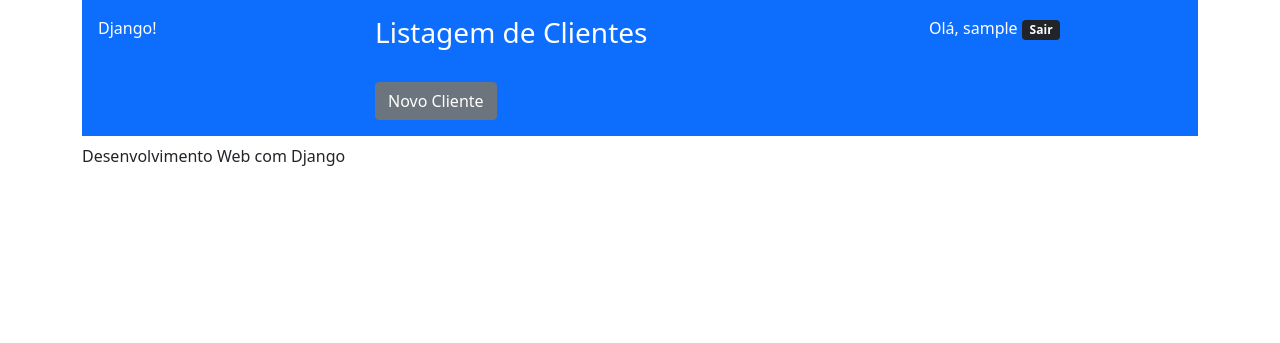
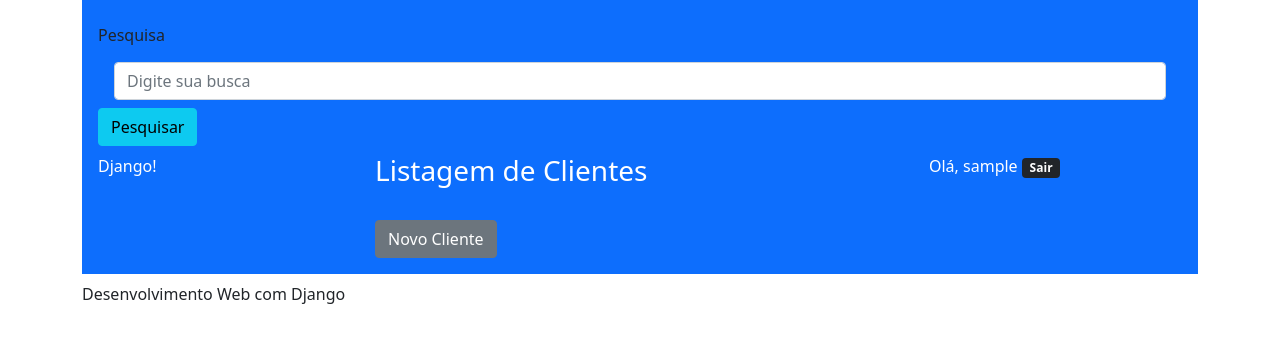
Before and after one commit to gcapistrano/gestao-clientes-sqt, a Django app: page /clientes/list/ in a window 1280 px wide. Shown: the top 343 px of the page. Run offline with Django 3.2, Linux system fonts and the light colour scheme; the visitor is signed in with stand-in values (Sample User, id 1); data that the repository does not hold is empty.

Commit message:
Modificações adicionais em templates

```diff
--- a/clientes/templates/person.html
+++ b/clientes/templates/person.html
@@ -5,6 +5,22 @@
 
 
 {% block main %}
+
+    <div class="row">
+        <div class="col-12">
+            <form class="form-inline">
+                <div class="form-group mb-2">
+                    <label for="staticEmail2" class="sr-only">Email</label>
+                    <input type="text" readonly class="form-control-plaintext" id="staticEmail2" value="Pesquisa">
+                </div>
+                <div class="form-group mx-sm-3 mb-2">
+                    <input type="text" class="form-control" id="pesquisa" name="pesquisa" placeholder="Digite sua busca">
+                </div>
+                <button type="submit" class="btn btn-info mb-2">Pesquisar</button>
+            </form>
+        </div>
+    </div>
+
 
     <div class="row">
         <div class="col">
```
